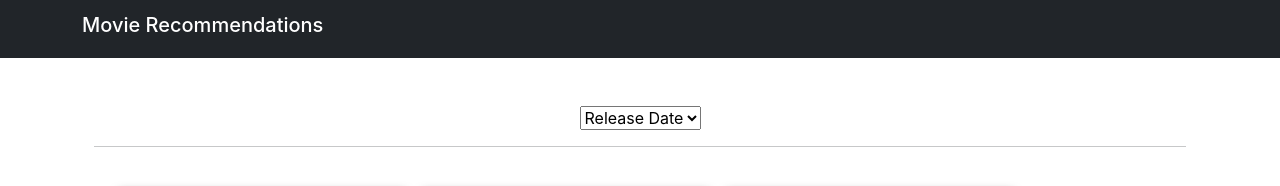
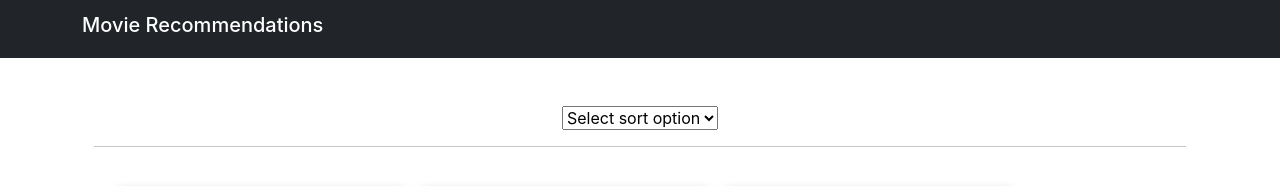
Before and after one commit to Karthik-Prabhu-kp/redux-movie, a React (Create React App) app: page / in a window 1280 px wide. Shown: the top 186 px of the page. Built offline with nearby package versions, Linux system fonts and the light colour scheme.

Commit message:
Update OrderSelect.js

```diff
--- a/src/components/OrderSelect.js
+++ b/src/components/OrderSelect.js
@@ -46,9 +46,11 @@ export function OrderSelect(){
         <div className="container">
           {selectedMovie && <MovieDetails selectedMovie={selectedMovie} setSelectedMovie={setSelectedMovie} />}
           <form  data-testid='formSort'>
-             <select value={sortType} onChange={(event) => setSortType(event.target.value)} >{
+             <select value={sortType} onChange={(event) => setSortType(event.target.value)} >
+             <option key={0} value={0}>Select sort option</option>{
                 sortBy.map((sort,i) => {
                   return(
+
                     <option key={sortBy.valueToOrderBy} value={sortBy.valueToOrderBy}>{sort.label}</option>
                   )
                 })
```
